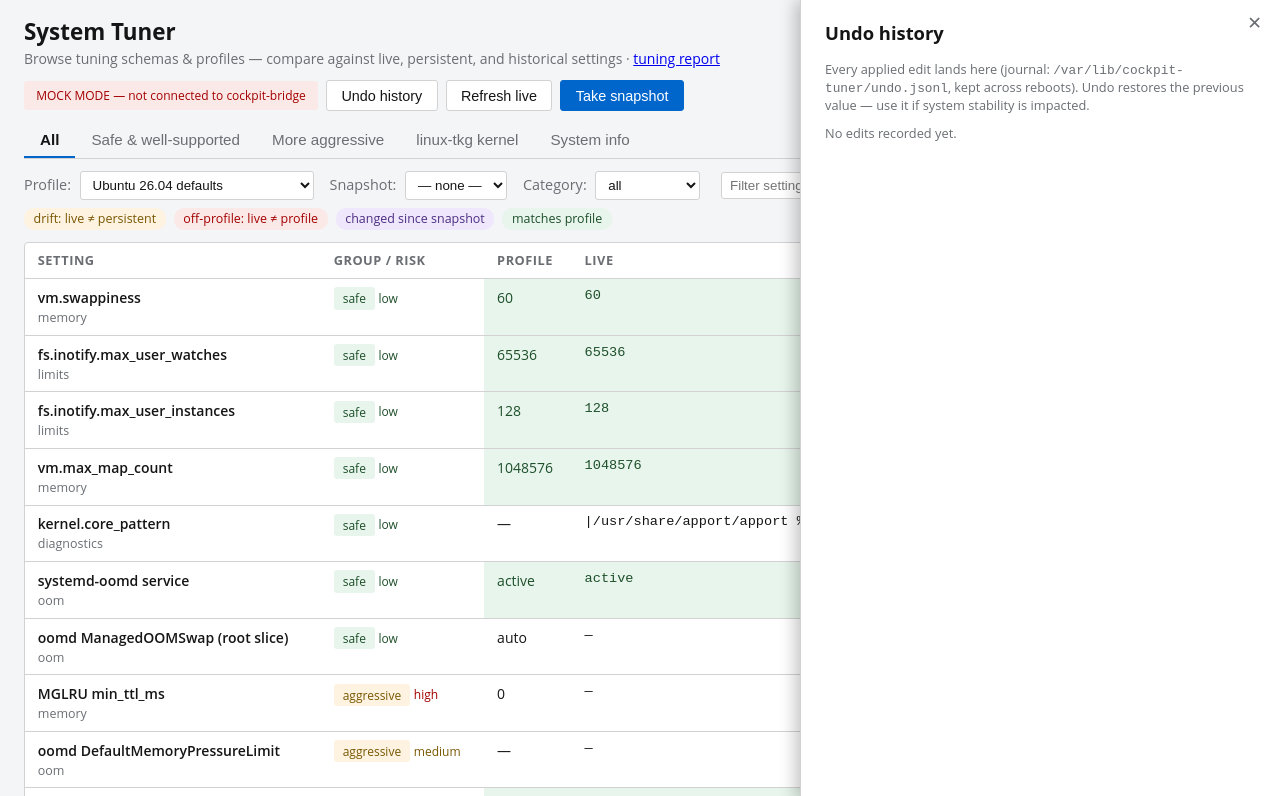
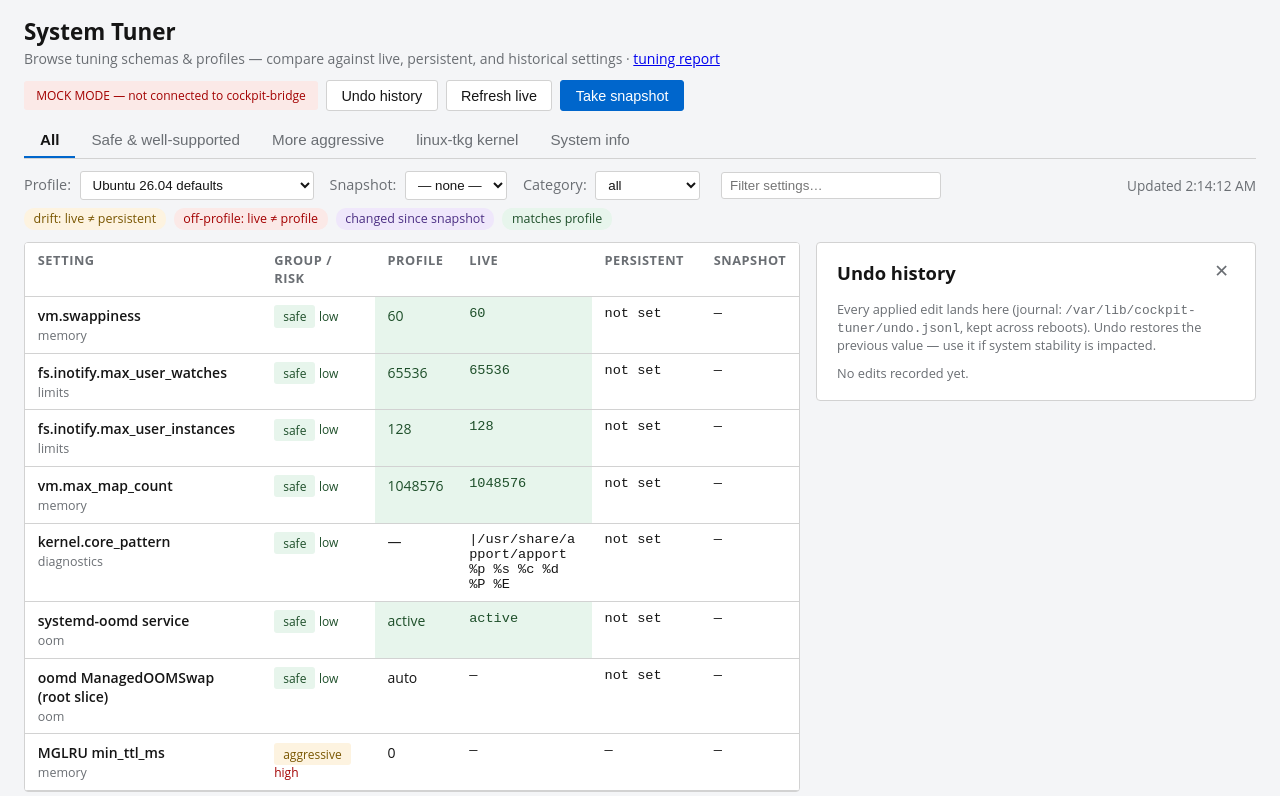
Before and after one commit to x86Since8088/cockpit-os-tuner, a plain HTML site: page index.html in a window 1280 px wide. Both pictures are taken after a click on the button "Undo history". Shown: the top 796 px of the page. Drawn offline with Linux system fonts and the light colour scheme; a script that the page names is missing.

Commit message:
Layout: dock detail panel right, scrollable settings table
The detail panel is now an in-flow sticky pane docked beside the table
(no overlay); the table region scrolls both axes with a sticky header,
and the profile column is capped at 420px.

Co-Authored-By: Claude Fable 5 <noreply@anthropic.com>

```diff
--- a/index.html
+++ b/index.html
@@ -55,6 +55,7 @@
             <span class="chip chip-ok">matches profile</span>
         </div>
 
+        <div class="main-row">
         <div class="table-wrap">
             <table id="settings-table">
                 <thead>
@@ -75,6 +76,7 @@
             <button class="detail-close" id="detail-close">✕</button>
             <div id="detail-content"></div>
         </div>
+        </div>
     </div>
 
     <script src="adapter.js"></script>
--- a/tuner.css
+++ b/tuner.css
@@ -76,10 +76,25 @@ body {
 .chip-changed { background: var(--chg-bg); color: var(--chg-fg); }
 .chip-ok { background: var(--ok-bg); color: var(--ok-fg); }
 
-.table-wrap { overflow-x: auto; background: var(--panel); border: 1px solid var(--border); border-radius: 4px; }
+/* Table region + docked detail panel share one row; each scrolls on its own. */
+.main-row { display: flex; align-items: flex-start; gap: 1rem; min-width: 0; }
+
+.table-wrap {
+    flex: 1 1 auto; min-width: 0;
+    overflow-x: auto;                       /* wide table scrolls sideways */
+    overflow-y: auto;                       /* settings body scrolls vertically */
+    max-height: calc(100vh - 250px);
+    background: var(--panel); border: 1px solid var(--border); border-radius: 4px;
+}
 table { width: 100%; border-collapse: collapse; }
 th, td { text-align: left; padding: 0.55rem 0.8rem; border-bottom: 1px solid var(--border); vertical-align: top; }
-th { font-size: 0.8rem; text-transform: uppercase; letter-spacing: 0.04em; color: var(--muted); }
+th {
+    font-size: 0.8rem; text-transform: uppercase; letter-spacing: 0.04em; color: var(--muted);
+    position: sticky; top: 0; z-index: 2;   /* header stays put while tbody scrolls */
+    background: var(--panel);
+    box-shadow: 0 1px 0 var(--border);
+}
+th.col-profile, td.col-profile { max-width: 420px; overflow-wrap: break-word; }
 tbody tr { cursor: pointer; }
 tbody tr:hover { background: color-mix(in srgb, var(--accent) 7%, transparent); }
 .cell-name .setting-title { display: block; font-weight: 600; }
@@ -107,13 +122,17 @@ tbody tr:hover { background: color-mix(in srgb, var(--accent) 7%, transparent);
 .risk-medium { color: var(--warn-fg); }
 .risk-high { color: var(--bad-fg); }
 
+/* Docked to the right of the table, in flow — no overlay. */
 .detail-panel {
-    position: fixed; top: 0; right: 0; bottom: 0; width: min(480px, 90vw);
-    background: var(--panel); border-left: 1px solid var(--border);
-    box-shadow: -4px 0 16px rgba(0,0,0,0.25); padding: 1.25rem 1.5rem; overflow-y: auto; z-index: 10;
+    position: sticky; top: 1rem;
+    flex: 0 0 min(440px, 42vw);
+    max-height: calc(100vh - 250px); overflow-y: auto;
+    background: var(--panel); border: 1px solid var(--border); border-radius: 4px;
+    padding: 1.1rem 1.25rem;
 }
+.detail-panel[hidden] { display: none; }
 .detail-close {
-    position: absolute; top: 0.75rem; right: 0.75rem; border: none; background: none;
+    position: sticky; top: 0; float: right; border: none; background: none;
     color: var(--muted); font-size: 1.1rem; cursor: pointer;
 }
 .detail-panel h2 { margin-top: 0; font-size: 1.15rem; }
```
